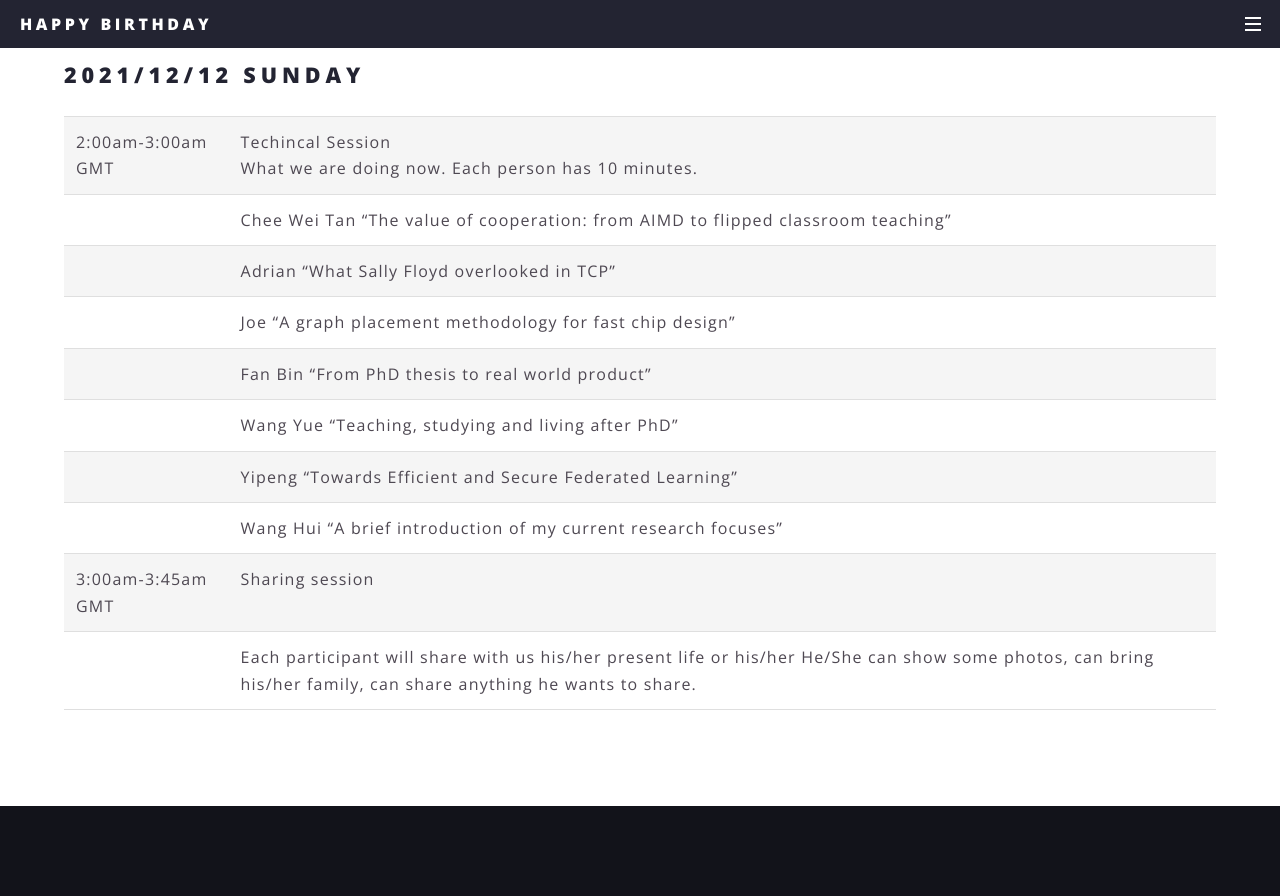
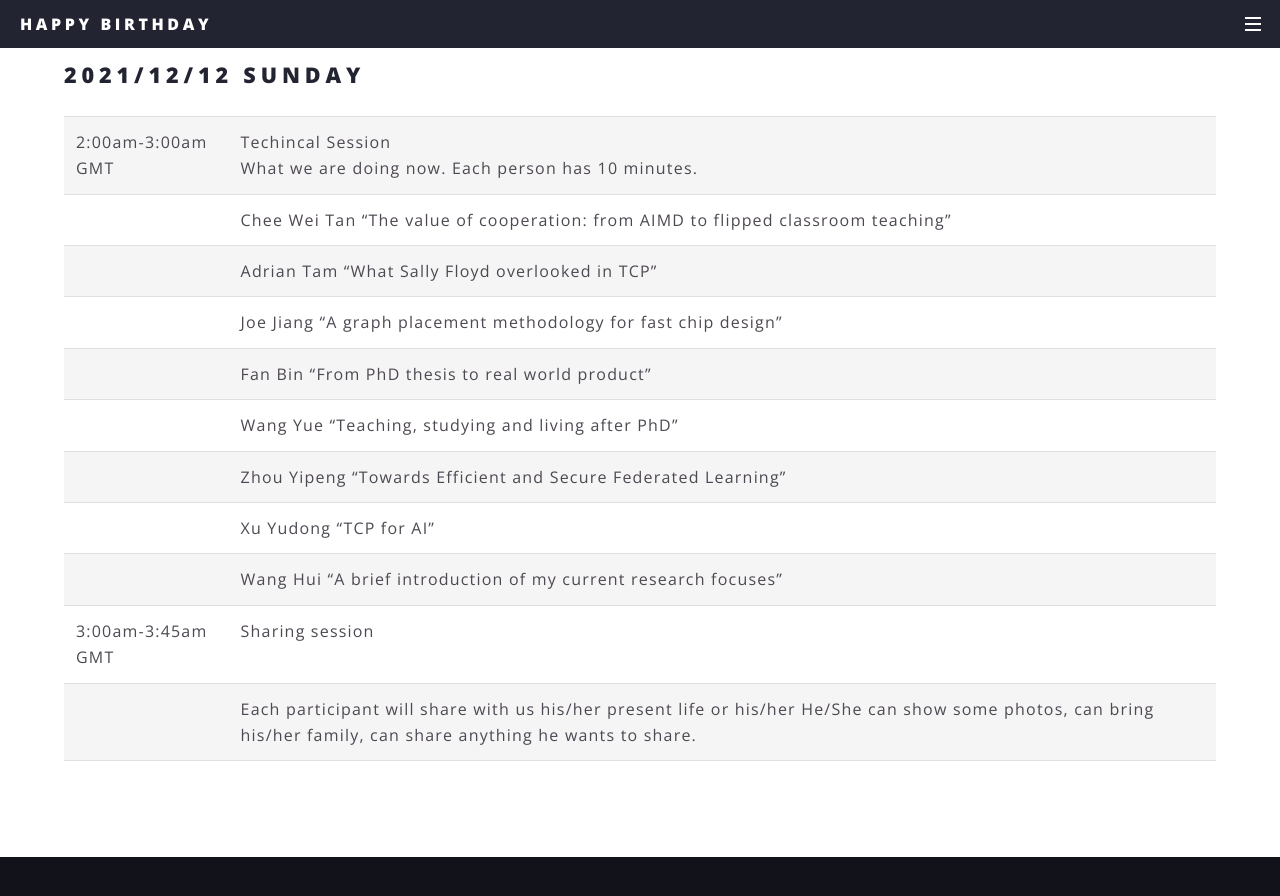
Before and after one commit to dahmingchiu/dahmingchiu.github.io, a Jekyll site: the page built from plan.md, in a window 1280 px wide and 900 px high, scrolled down 433 px. Shown: the top 896 px of the window. Built offline with Jekyll 4.4.1, drawn with Linux system fonts in a browser that asks for light colours.

Commit message:
Add Yudong

```diff
--- a/plan.md
+++ b/plan.md
@@ -8,11 +8,12 @@ subtitle: to commemorate your 70th birthday
 
 | 2:00am-3:00am GMT | Techincal Session <br/> What we are doing now. Each person has 10 minutes. |
 | | Chee Wei Tan  “The value of cooperation: from AIMD to flipped classroom teaching” |
-| | Adrian “What Sally Floyd overlooked in TCP” |
-| | Joe “A graph placement methodology for fast chip design” |
+| | Adrian Tam “What Sally Floyd overlooked in TCP” |
+| | Joe Jiang “A graph placement methodology for fast chip design” |
 | | Fan Bin “From PhD thesis to real world product” |
 | | Wang Yue “Teaching, studying and living after PhD” |
-| | Yipeng “Towards Efficient and Secure Federated Learning” |
+| | Zhou Yipeng “Towards Efficient and Secure Federated Learning” |
+| | Xu Yudong “TCP for AI” |
 | | Wang Hui “A brief introduction of my current research focuses” |
 | 3:00am-3:45am GMT | Sharing session |
 | | Each participant will share with us his/her present life or his/her He/She can show some photos, can bring his/her family, can share anything he wants to share. |
--- a/students.html
+++ b/students.html
@@ -125,6 +125,12 @@ subtitle: and where to find us
 		</div>
 	</section>
 	<section class="spotlight">
+		<div class="image"><div class="img" style='background-image: url("images/yuedong.jpg")'></div></div><div class="content">
+			<h2>Xu Yuedong  徐跃东</h2>
+			<p>Ph.D. (2005-2009)<br/>复旦大学<br/>上海</p>
+		</div>
+	</section>
+	<section class="spotlight">
 		<div class="image"><div class="img" style='background-image: url("images/jackyzhan.jpg")'></div></div><div class="content">
 			<h2>Jacky Zhan</h2>
 			<p>Ph.D.<br/>Hong Kong</p>
```
Also changed, not shown: images/yuedong.jpg (added).
